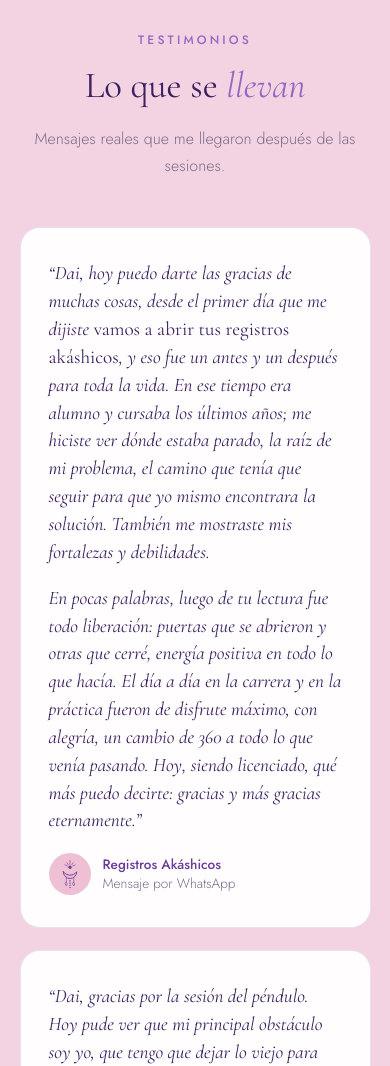
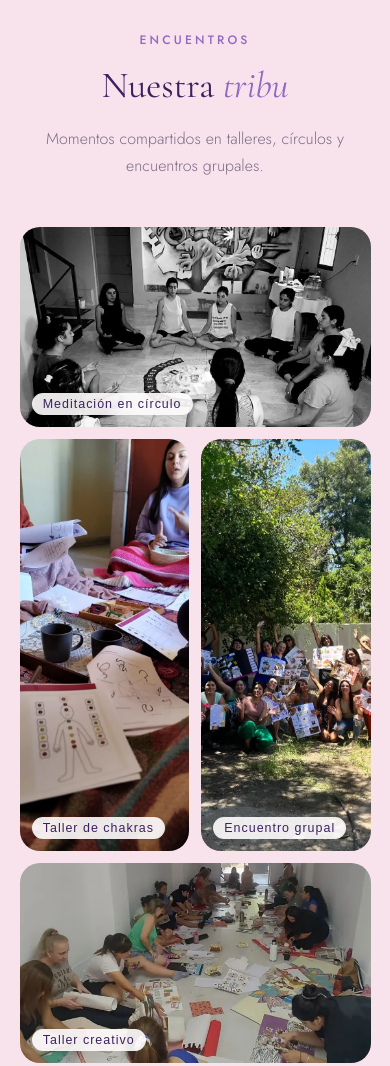
Before and after one commit to efacelli/la-chica-del-pendulo, a plain HTML site: page index.html in a window 390 px wide. Shown: the part 9980-11046 px from the top of the page. Drawn offline with nearby package versions, Linux system fonts and the light colour scheme.

Commit message:
Galería de fotos de encuentros con vista ampliada
Co-Authored-By: Claude Opus 5.5 <noreply@anthropic.com>

```diff
--- a/css/styles.css
+++ b/css/styles.css
@@ -445,3 +445,40 @@ p { margin: 0 0 1em; }
 .quote--accent footer, .quote--accent strong { color: var(--pink); }
 .quote--accent .avatar { background: var(--pink); }
 .avatar svg { width: 30px; height: 30px; color: var(--purple); }
+
+/* Galería de encuentros */
+.gallery {
+  display: grid; grid-template-columns: repeat(4, 1fr); grid-auto-rows: 250px; gap: 16px;
+}
+.gallery__item {
+  position: relative; padding: 0; border: 0; cursor: zoom-in; overflow: hidden;
+  border-radius: var(--radius); background: var(--sand);
+}
+.gallery__item img { width: 100%; height: 100%; object-fit: cover; transition: transform .6s ease; }
+.gallery__item:hover img { transform: scale(1.04); }
+.gallery__item:focus-visible { outline: 2px solid var(--purple-soft); outline-offset: 3px; }
+.gallery__item--a { grid-column: 1 / 3; grid-row: 1; }
+.gallery__item--b { grid-column: 3; grid-row: 1 / 3; }
+.gallery__item--c { grid-column: 4; grid-row: 1 / 3; }
+.gallery__item--d { grid-column: 1 / 3; grid-row: 2; }
+.gallery__item--d img { object-position: 50% 62%; }
+.gallery__cap {
+  position: absolute; left: 12px; bottom: 12px;
+  padding: .35em .9em; border-radius: 999px;
+  background: rgba(255, 253, 254, .9); color: var(--purple-deep);
+  font-size: .78rem; font-weight: 500; letter-spacing: .08em;
+}
+.lightbox {
+  border: 0; padding: 0; background: transparent; max-width: min(92vw, 1000px); max-height: 92vh; overflow: visible;
+}
+.lightbox::backdrop { background: rgba(59, 33, 96, .85); }
+.lightbox img { max-width: min(92vw, 1000px); max-height: 88vh; width: auto; border-radius: 12px; }
+.lightbox__close {
+  position: absolute; top: -14px; right: -14px; width: 40px; height: 40px; border-radius: 50%;
+  border: 0; background: var(--white); color: var(--purple-deep); font-size: 1.5rem; line-height: 1; cursor: pointer;
+}
+@media (max-width: 860px) {
+  .gallery { grid-template-columns: 1fr 1fr; grid-auto-rows: 200px; gap: 12px; }
+  .gallery__item--a, .gallery__item--d { grid-column: 1 / 3; grid-row: auto; }
+  .gallery__item--b, .gallery__item--c { grid-column: auto; grid-row: span 2; }
+}
--- a/index.html
+++ b/index.html
@@ -53,6 +53,7 @@
         <a href="#servicios">Servicios</a>
         <a href="#sobre-mi">Sobre mí</a>
         <a href="#experiencia">Tu experiencia</a>
+        <a href="#encuentros">Encuentros</a>
         <a href="#" class="btn btn--small btn--purple" data-wa="general">Agendar</a>
       </nav>
       <button class="nav__toggle" id="navToggle" aria-label="Abrir menú" aria-expanded="false" aria-controls="navLinks">
@@ -300,6 +301,37 @@
     </section>
 
     <!-- ============ TESTIMONIOS ============ -->
+    <!-- ============ ENCUENTROS ============ -->
+    <section class="section" id="encuentros">
+      <header class="section__head reveal">
+        <p class="eyebrow">Encuentros</p>
+        <h2>Nuestra <em>tribu</em></h2>
+        <p class="section__sub">Momentos compartidos en talleres, círculos y encuentros grupales.</p>
+      </header>
+      <div class="gallery reveal">
+        <button class="gallery__item gallery__item--a" type="button" data-full="assets/encuentro-meditacion.webp">
+          <img src="assets/encuentro-meditacion.webp" alt="Grupo meditando sentado en círculo alrededor de un altar en el piso" width="1080" height="869" loading="lazy">
+          <span class="gallery__cap">Meditación en círculo</span>
+        </button>
+        <button class="gallery__item gallery__item--b" type="button" data-full="assets/encuentro-chakras.webp">
+          <img src="assets/encuentro-chakras.webp" alt="Dai explicando durante un taller, con láminas de chakras y tazas de té sobre una manta" width="675" height="1200" loading="lazy">
+          <span class="gallery__cap">Taller de chakras</span>
+        </button>
+        <button class="gallery__item gallery__item--c" type="button" data-full="assets/encuentro-grupo.webp">
+          <img src="assets/encuentro-grupo.webp" alt="Grupo de personas sonriendo al aire libre mostrando sus collages" width="900" height="1200" loading="lazy">
+          <span class="gallery__cap">Encuentro grupal</span>
+        </button>
+        <button class="gallery__item gallery__item--d" type="button" data-full="assets/encuentro-taller.webp">
+          <img src="assets/encuentro-taller.webp" alt="Personas sentadas en el piso armando collages durante un taller" width="675" height="1200" loading="lazy">
+          <span class="gallery__cap">Taller creativo</span>
+        </button>
+      </div>
+      <dialog class="lightbox" id="lightbox" aria-label="Foto ampliada">
+        <button class="lightbox__close" type="button" aria-label="Cerrar">×</button>
+        <img src="" alt="">
+      </dialog>
+    </section>
+
     <!-- Testimonios reales recibidos por WhatsApp (anónimos) -->
     <section class="section section--tint" id="testimonios">
       <header class="section__head reveal">
--- a/js/main.js
+++ b/js/main.js
@@ -153,3 +153,18 @@ setTimeout(() => {
 }, 3500);
 
 document.getElementById('year').textContent = new Date().getFullYear();
+
+// ---------- Galería: ver foto ampliada ----------
+const lightbox = document.getElementById('lightbox');
+if (lightbox && typeof lightbox.showModal === 'function') {
+  const lbImg = lightbox.querySelector('img');
+  document.querySelectorAll('.gallery__item').forEach((item) => {
+    item.addEventListener('click', () => {
+      lbImg.src = item.dataset.full;
+      lbImg.alt = item.querySelector('img').alt;
+      lightbox.showModal();
+    });
+  });
+  lightbox.querySelector('.lightbox__close').addEventListener('click', () => lightbox.close());
+  lightbox.addEventListener('click', (e) => { if (e.target === lightbox) lightbox.close(); });
+}
```
Also changed, not shown: assets/encuentro-chakras.webp (added), assets/encuentro-grupo.webp (added), assets/encuentro-meditacion.webp (added), assets/encuentro-taller.webp (added).
